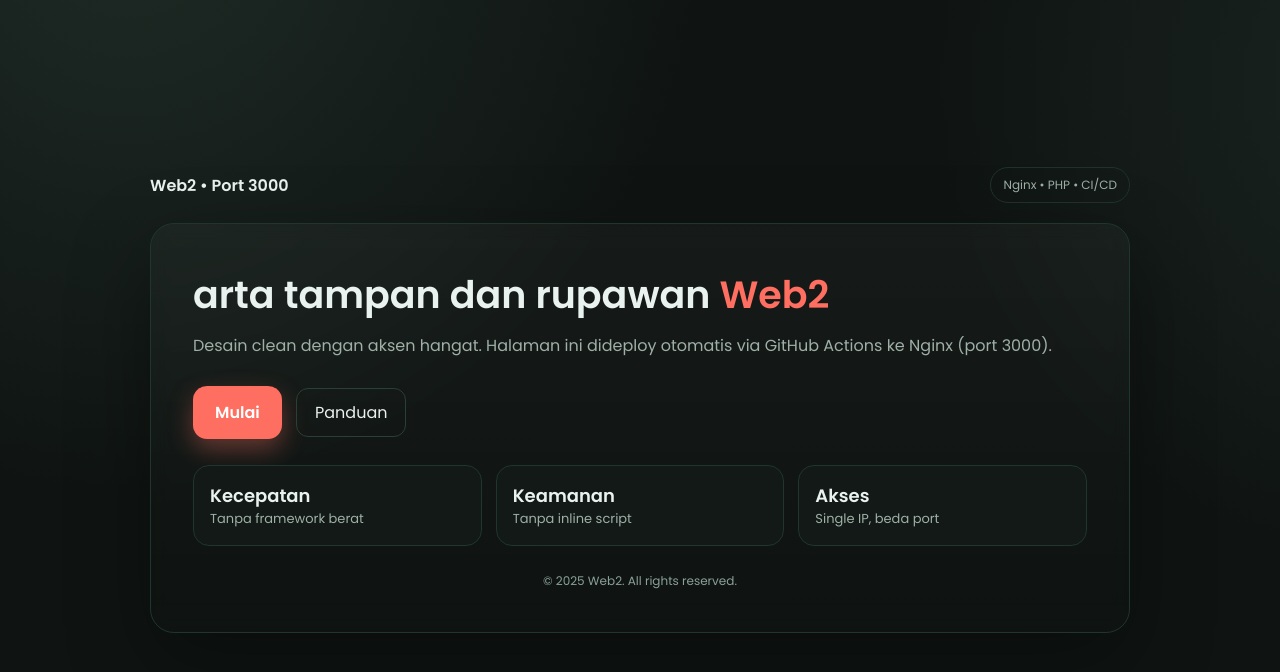
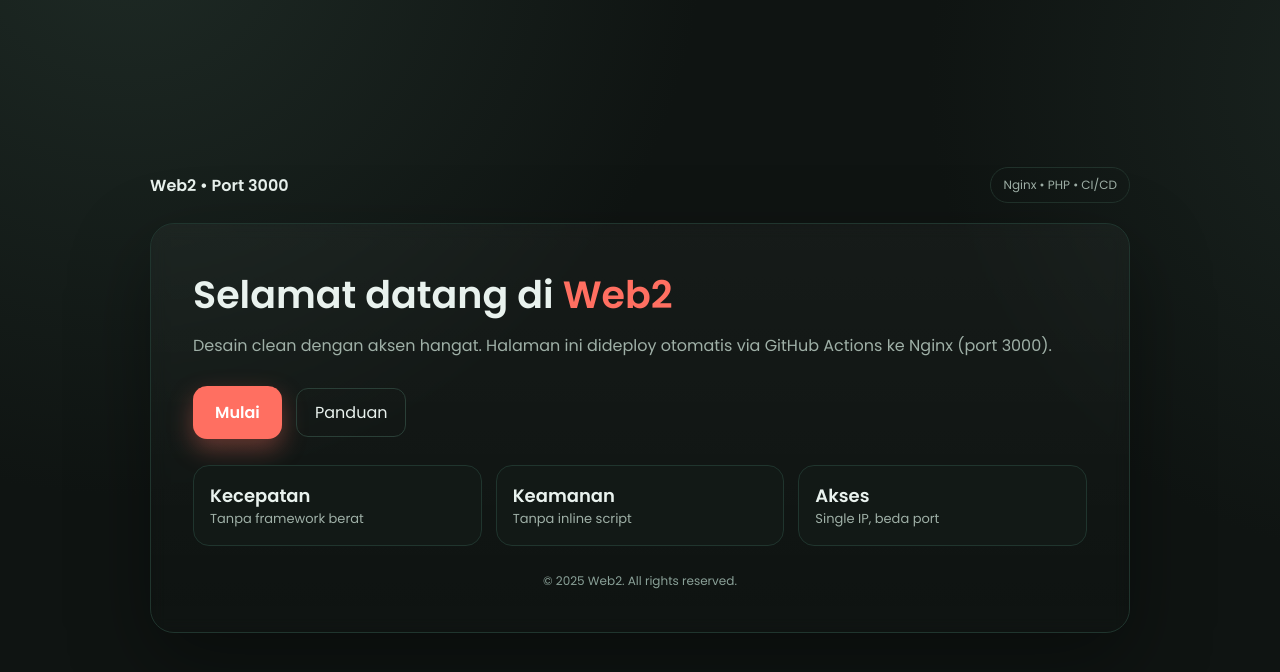
Before and after one commit to Artazzz/web2-app, a PHP site: page / in a window 1280 px wide. Shown: the top 672 px of the page. Run offline with PHP 8.4, Linux system fonts and the light colour scheme.

Commit message:
Update title text in index.php

```diff
--- a/index.php
+++ b/index.php
@@ -56,7 +56,7 @@
     </div>
 
     <div class="card">
-      <h1 class="title">arta tampan dan rupawan <span style="color:var(--accent)">Web2</span></h1>
+      <h1 class="title">Selamat datang di <span style="color:var(--accent)">Web2</span></h1>
       <p class="lead">Desain clean dengan aksen hangat. Halaman ini dideploy otomatis via GitHub Actions ke Nginx (port 3000).</p>
       <a class="cta" href="#">Mulai</a>
       <a class="ghost" href="#">Panduan</a>
```
